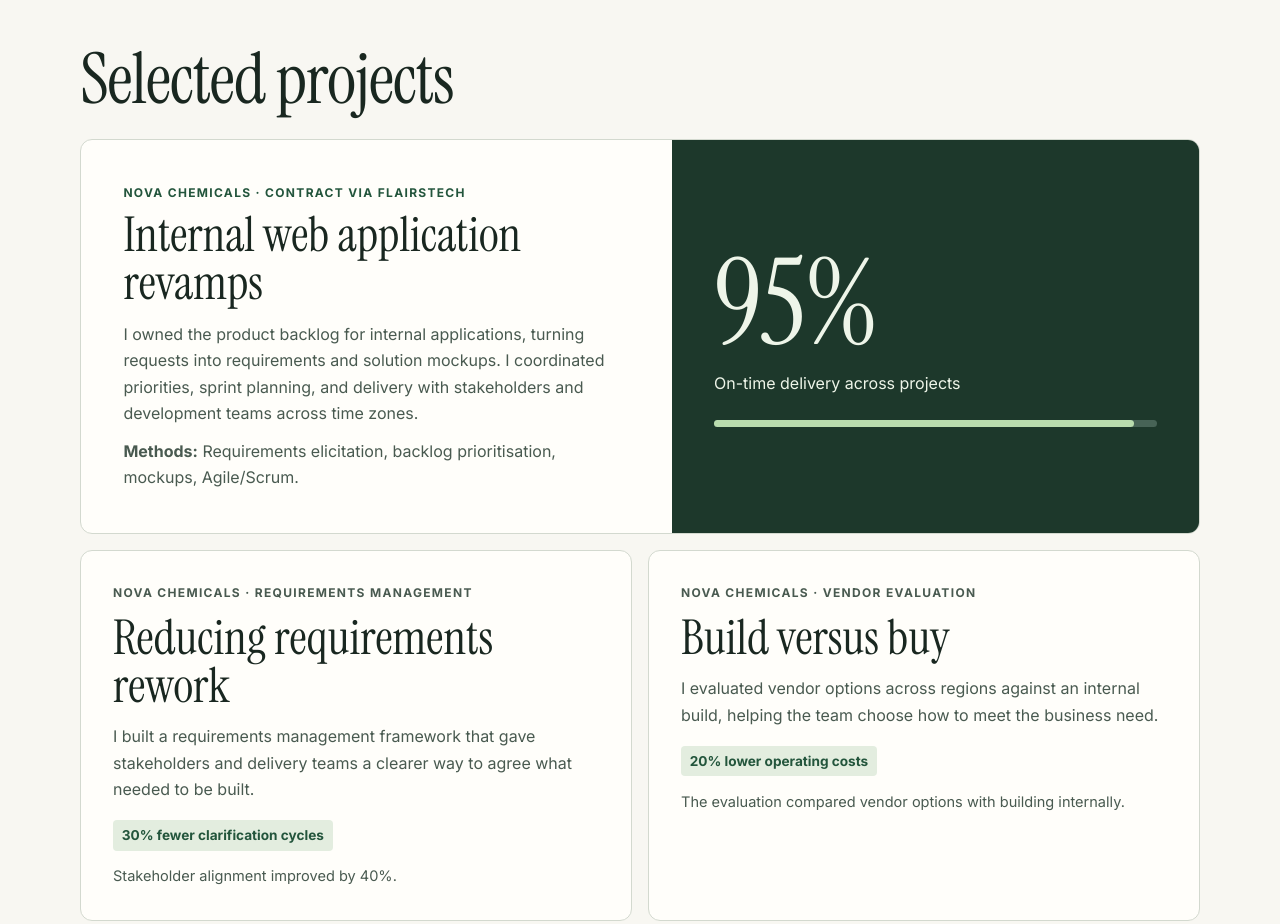
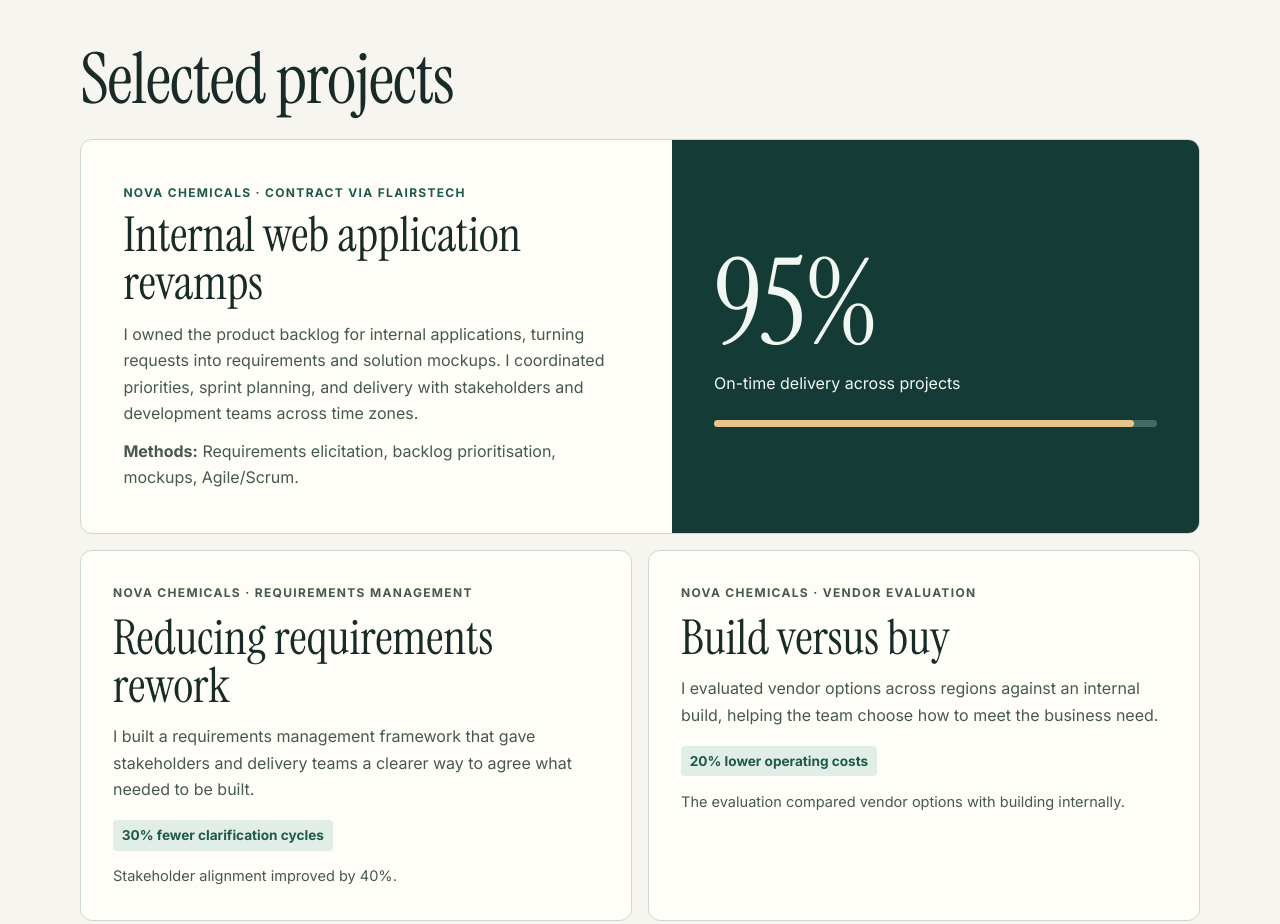
Before and after one commit to elfekyjr/elfekyjr.github.io, a plain HTML site: page index.html in a window 1280 px wide. Shown: the part 680-1604 px from the top of the page. Drawn offline with Linux system fonts and the light colour scheme.

Commit message:
Refine portfolio color palette

```diff
--- a/index.html
+++ b/index.html
@@ -11,12 +11,12 @@
 <style>
   :root {
     color-scheme: light;
-    --paper: #f8f7f2;
-    --ink: #192720;
-    --muted: #495a50;
-    --green: #23553c;
-    --line: #d3d9cf;
-    --mint: #e3eddf;
+    --paper: #f7f5ef;
+    --ink: #182b28;
+    --muted: #465951;
+    --green: #20594b;
+    --line: #ccd8d1;
+    --mint: #e1eee7;
     --serif: "Instrument Serif", Georgia, serif;
     --sans: Inter, system-ui, sans-serif;
   }
@@ -25,7 +25,7 @@
   h1, h2, h3, p, figure { margin: 0; }
   a { color: inherit; text-underline-offset: .22em; }
   a:hover { color: var(--green); }
-  a:focus-visible, summary:focus-visible { outline: 2px solid #36774b; outline-offset: 5px; }
+  a:focus-visible, summary:focus-visible { outline: 2px solid #236858; outline-offset: 5px; }
   section[id] { scroll-margin-top: 2rem; }
   .wrap { width: min(1120px, calc(100% - 3rem)); margin-inline: auto; }
   .skip { position: absolute; top: .75rem; left: .75rem; padding: .5rem 1rem; background: white; transform: translateY(-180%); }
@@ -45,21 +45,21 @@
   .lede { max-width: 60ch; font-size: clamp(1rem, 1.8vw, 1.2rem); color: var(--muted); }
   .hero .actions { margin-top: 1.7rem; }
   .button { display: inline-block; border-radius: 6px; background: var(--green); color: white; padding: .66rem 1rem; font-weight: 600; font-size: .875rem; text-decoration: none; }
-  .button:hover { color: white; background: #173e2a; }
+  .button:hover { color: white; background: #143e34; }
   .section { padding-block: clamp(2.75rem, 6vw, 5rem); border-top: 1px solid var(--line); }
   .section h2 { margin-bottom: 1.55rem; }
-  .featured { display: grid; grid-template-columns: 1.12fr 1fr; border: 1px solid var(--line); border-radius: 12px; overflow: hidden; background: #fffefa; }
+  .featured { display: grid; grid-template-columns: 1.12fr 1fr; border: 1px solid var(--line); border-radius: 12px; overflow: hidden; background: #fffdf8; }
   .panel { padding: clamp(1.25rem, 4vw, 2.65rem); }
   .panel h3 { margin: .55rem 0 .85rem; }
   .panel p + p { margin-top: .7rem; }
   .panel p:not(.label), .case p { color: var(--muted); }
-  .project-visual { display: flex; flex-direction: column; justify-content: center; padding: clamp(1.25rem, 4vw, 2.65rem); color: #eef5e9; background: #1d382b; }
+  .project-visual { display: flex; flex-direction: column; justify-content: center; padding: clamp(1.25rem, 4vw, 2.65rem); color: #f1f8f2; background: #153b36; }
   .project-visual strong { display: block; font: 400 clamp(4.5rem, 10vw, 7.5rem)/.95 var(--serif); }
   .project-visual figcaption { margin-top: .65rem; }
-  .result-bar { height: .45rem; margin-top: 1.45rem; background: #476356; border-radius: 9px; }
-  .result-bar span { display: block; width: 95%; height: 100%; border-radius: inherit; background: #b9dcae; }
+  .result-bar { height: .45rem; margin-top: 1.45rem; background: #426c61; border-radius: 9px; }
+  .result-bar span { display: block; width: 95%; height: 100%; border-radius: inherit; background: #e7c48a; }
   .cases { display: grid; grid-template-columns: repeat(2, minmax(0, 1fr)); gap: 1rem; margin-top: 1rem; }
-  .case { padding: clamp(1.25rem, 3vw, 2rem); border: 1px solid var(--line); border-radius: 12px; background: #fffefa; }
+  .case { padding: clamp(1.25rem, 3vw, 2rem); border: 1px solid var(--line); border-radius: 12px; background: #fffdf8; }
   .case h3 { margin: .7rem 0 .85rem; }
   .case .result { display: inline-block; margin: 1.1rem 0 .85rem; padding: .25rem .55rem; border-radius: 4px; background: var(--mint); color: var(--green); font-weight: 700; font-size: .85rem; }
   .case p:last-child { font-size: .91rem; }
```
